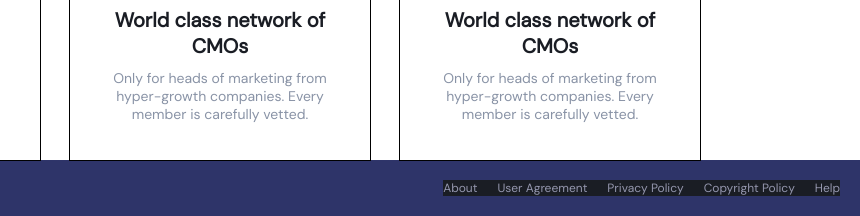
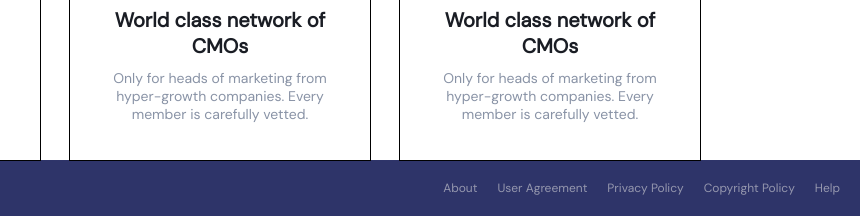
Before and after one commit to alpha-sierra1/cmo-list, a plain HTML site: page index.html in a window 1280 px wide. Shown: the part 699-915 px from the top of the page, 420-1280 px from the left. Drawn offline with Linux system fonts and the light colour scheme.

Commit message:
remove bg

```diff
--- a/style.css
+++ b/style.css
@@ -179,5 +179,4 @@ footer {
 .footer-box-2 {
   display: flex;
   gap: 2rem;
-  background-color: #1a1d24;
 }
```
